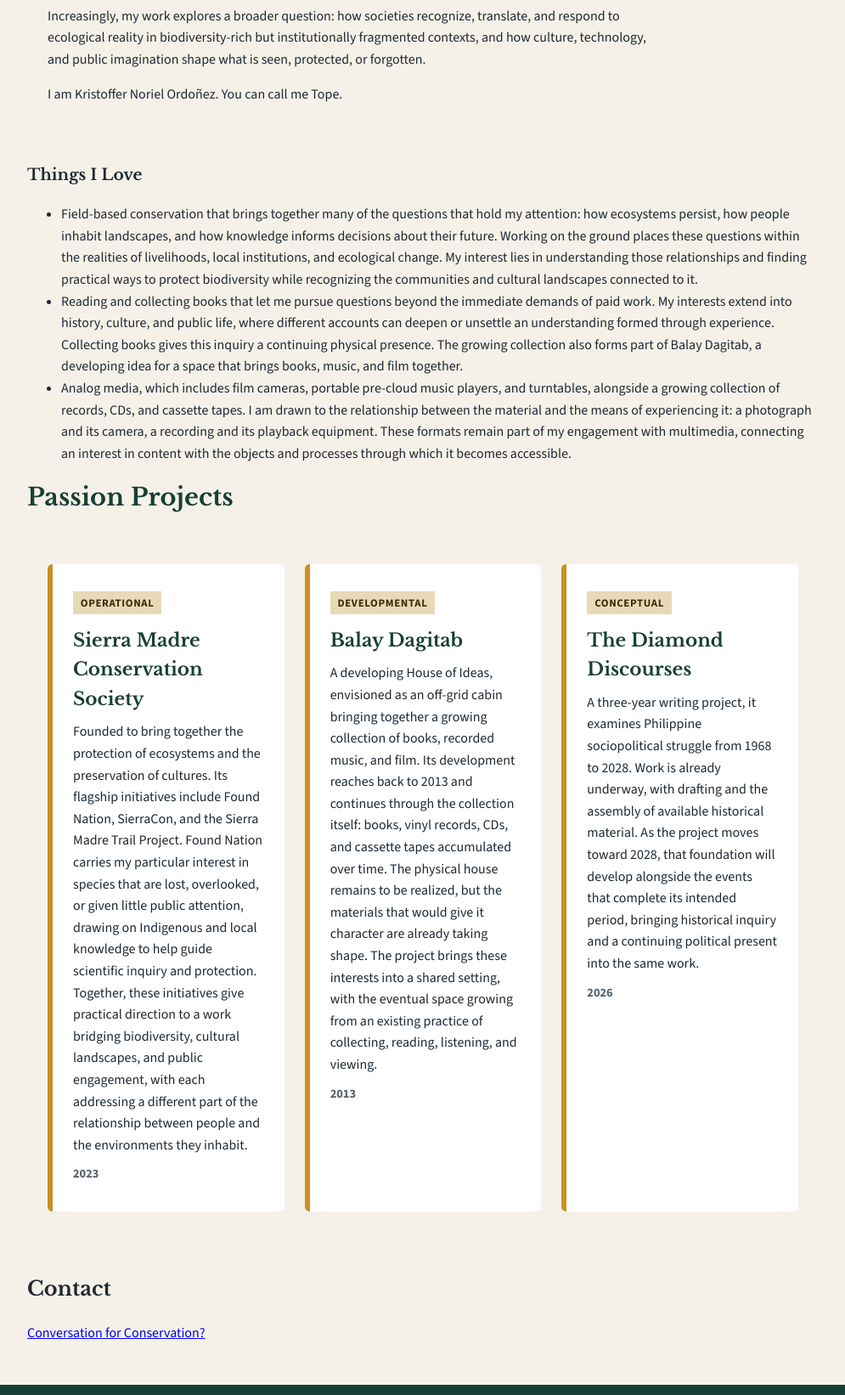
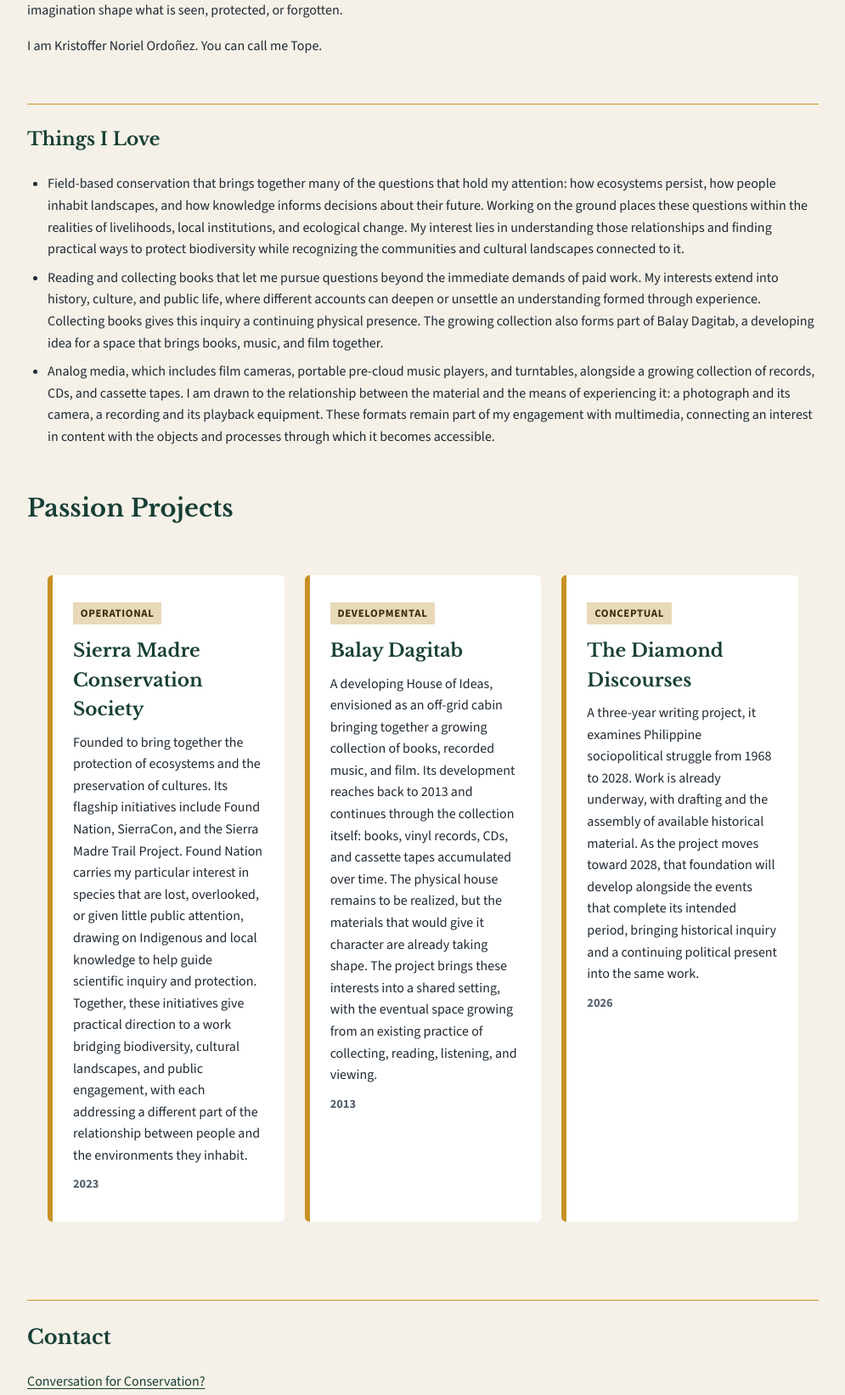
Before and after one commit to Sierra-org/Imaginastic, a plain HTML site: page index.html in a window 1280 px wide. Shown: the part 542-2184 px from the top of the page at 85% size, without its empty margins (142-1137 px from the left). Drawn offline with nearby package versions, Linux system fonts and the light colour scheme.

Commit message:
Refactor and restore CSS styles
Restored and updated CSS styles for layout and responsiveness.

```diff
--- a/style.css
+++ b/style.css
@@ -191,3 +191,56 @@ h1, h2, h3 {
     align-items: stretch;
   }
 }
+.interests,
+.contact {
+  margin-top: 2.5rem;
+  padding-top: 1.5rem;
+  border-top: 1px solid #c99024;
+}
+
+.interests h2,
+.contact h2 {
+  margin-top: 0;
+  color: #173f35;
+  font-size: 1.5rem;
+}
+
+.interests ul {
+  padding-left: 1.5rem;
+}
+
+.interests li + li {
+  margin-top: 0.5rem;
+}
+
+.contact a {
+  color: #173f35;
+  text-decoration: underline;
+  text-underline-offset: 0.2em;
+  overflow-wrap: anywhere;
+}
+
+.contact a:hover {
+  text-decoration-thickness: 2px;
+}
+
+.contact a:focus-visible {
+  outline: 3px solid #173f35;
+  outline-offset: 4px;
+}
+/* About content now shares the main container's spacing. */
+.about .bio {
+  max-width: none;
+  margin: 0;
+  padding: 0;
+}
+
+.interests h3 {
+  margin-top: 0;
+  color: #173f35;
+  font-size: 1.35rem;
+}
+
+.projects {
+  margin-top: 3rem;
+}
```
